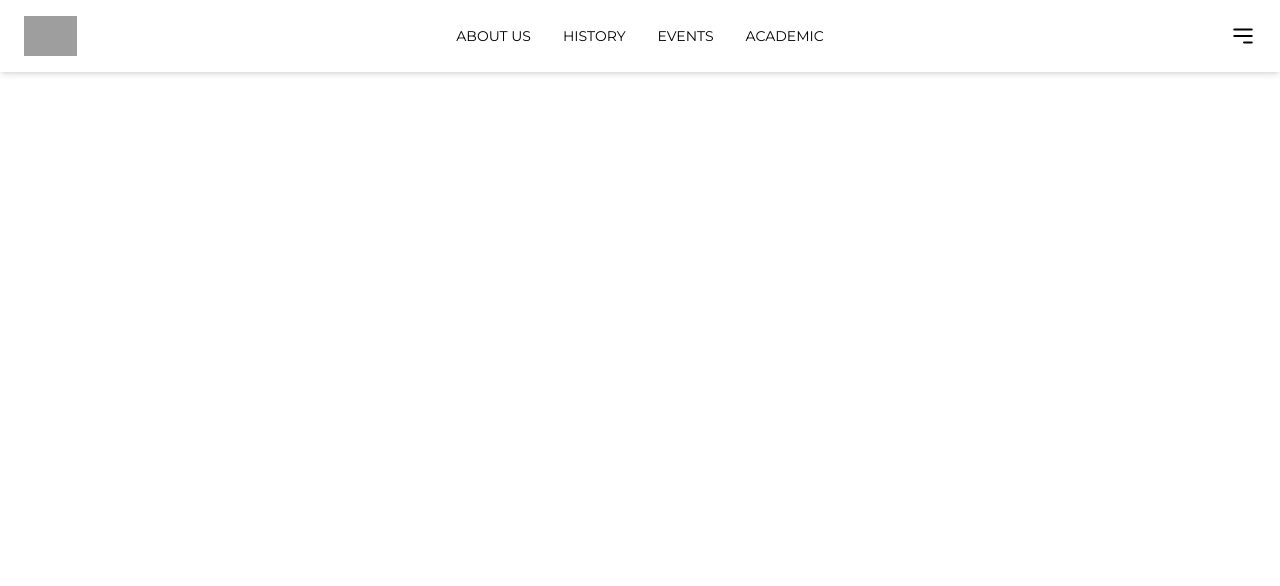
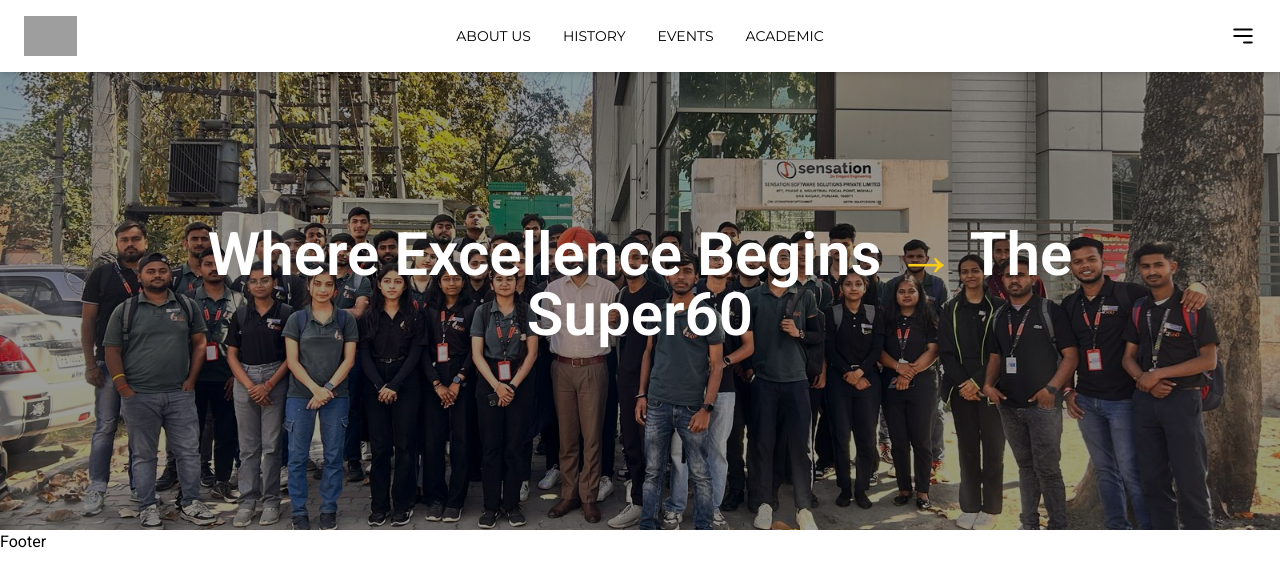
Before and after one commit to Uditkrpathak/Super_60, a React (Vite) app in the folder Frontend/: page /about in a window 1280 px wide. Shown: the top 586 px of the page. Built offline with nearby package versions, Linux system fonts and the light colour scheme; grey boxes are pictures that could not be loaded.

Commit message:
About Hero section is done

```diff
--- /dev/null
+++ b/Frontend/src/Components/About/Hero.jsx
@@ -0,0 +1,24 @@
+import React from 'react'
+import photo from '../../assets/photo.jpg'
+const Hero = () => {
+  return (
+   <div
+      className="w-full  relative bg-cover bg-center flex items-center justify-center"
+      style={{
+        height: '530px',
+      backgroundImage: `url(${photo})`,
+      }}
+    >
+
+      <div className="absolute inset-0 bg-black opacity-40"></div>
+
+
+      <h1 className="relative text-white text-4xl md:text-6xl font-semibold text-center mt-10">
+        Where Excellence Begins <span className="text-yellow-400">&#8594;</span> The
+        <br /> Super60
+      </h1>
+    </div>
+  )
+}
+
+export default Hero
--- a/Frontend/src/Pages/About.jsx
+++ b/Frontend/src/Pages/About.jsx
@@ -1,8 +1,11 @@
 import React from 'react'
+import Hero from '../Components/About/Hero'
 
 const About = () => {
   return (
-    <div>About</div>
+   <div>
+    <Hero/>
+   </div>
   )
 }
 
```
Also changed, not shown: Frontend/src/assets/Photo.jpg (added).
